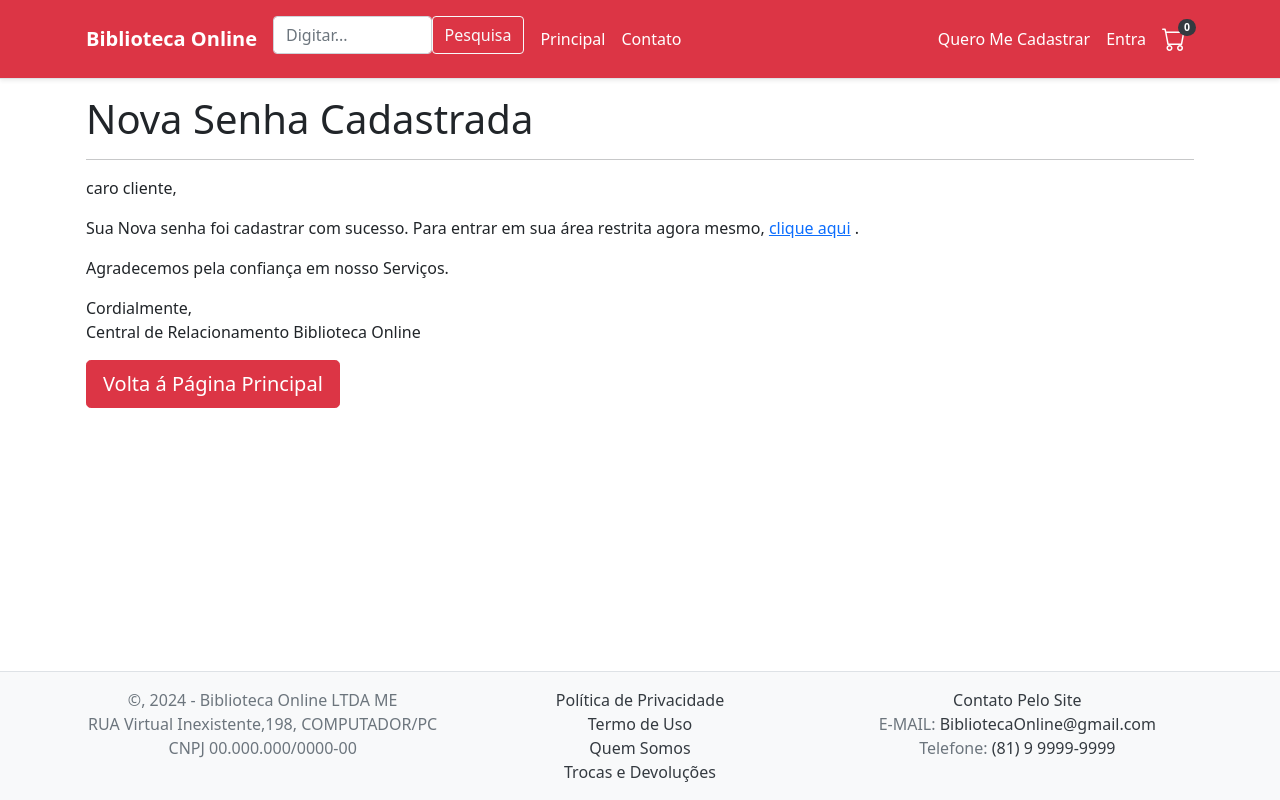
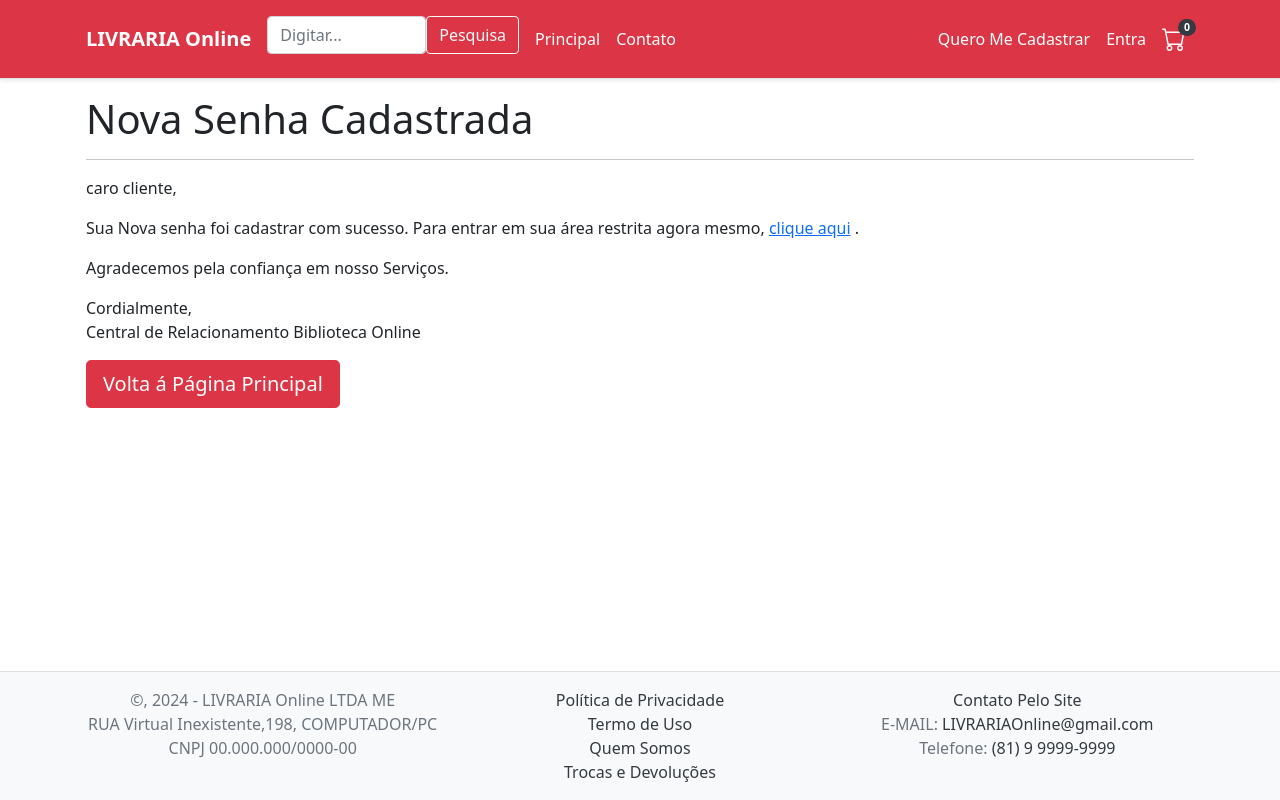
Before and after one commit to Ledson-Fabiano/Biblioteca, a website: page confirmcadastrosenha.html in a window 1280 px wide. Drawn offline with nearby package versions, Linux system fonts and the light colour scheme.

Commit message:
confirmcadastrosenha.html

```diff
--- a/confirmcadastrosenha.html
+++ b/confirmcadastrosenha.html
@@ -30,14 +30,14 @@
         >
         <link rel="stylesheet" href="https://cdn.jsdelivr.net/npm/bootstrap-icons@1.11.3/font/bootstrap-icons.css">
         <link rel="stylesheet" href="css/estilo.css">
-        <title>Biblioteca Online :: Nova Senha Cadastrada</title>
+        <title>LIVRARIA Online :: Nova Senha Cadastrada</title>
     </head>
     <body>
         <div class="d-flex flex-column wrapper">
             <nav class="navbar navbar-expand-lg navbar-dark bg-danger border-bottom shadow-sm mb-3">
                 <div class="container">
                     <a class="navbar-brand" href="/">
-                        <b>Biblioteca Online</b>
+                        <b>LIVRARIA Online</b>
                     </a>
                     <button
                         class="navbar-toggler"
@@ -119,7 +119,7 @@
                     <div class="container">
                         <div class="row py-3">
                             <div class="col-12 col-md-4 text-center">
-                                ©, 2024 - Biblioteca Online LTDA ME
+                                ©, 2024 - LIVRARIA Online LTDA ME
                                 <br>
                                 RUA Virtual Inexistente,198, COMPUTADOR/PC
                                 <br>
@@ -139,7 +139,7 @@
                                 <a href="/Contato.html" class="text-decoration-none text-dark ">Contato Pelo Site</a>
                                 <br>
                                 E-MAIL:
-                                <a href="mailto:BibliotecaOnline@gmail.com" class="text-decoration-none text-dark">BibliotecaOnline@gmail.com</a>
+                                <a href="mailto:BibliotecaOnline@gmail.com" class="text-decoration-none text-dark">LIVRARIAOnline@gmail.com</a>
                                 <br>
                                 Telefone:
                                 <a href="tel:+5581999999999" class="text-decoration-none text-dark">(81) 9 9999-9999</a>
```
